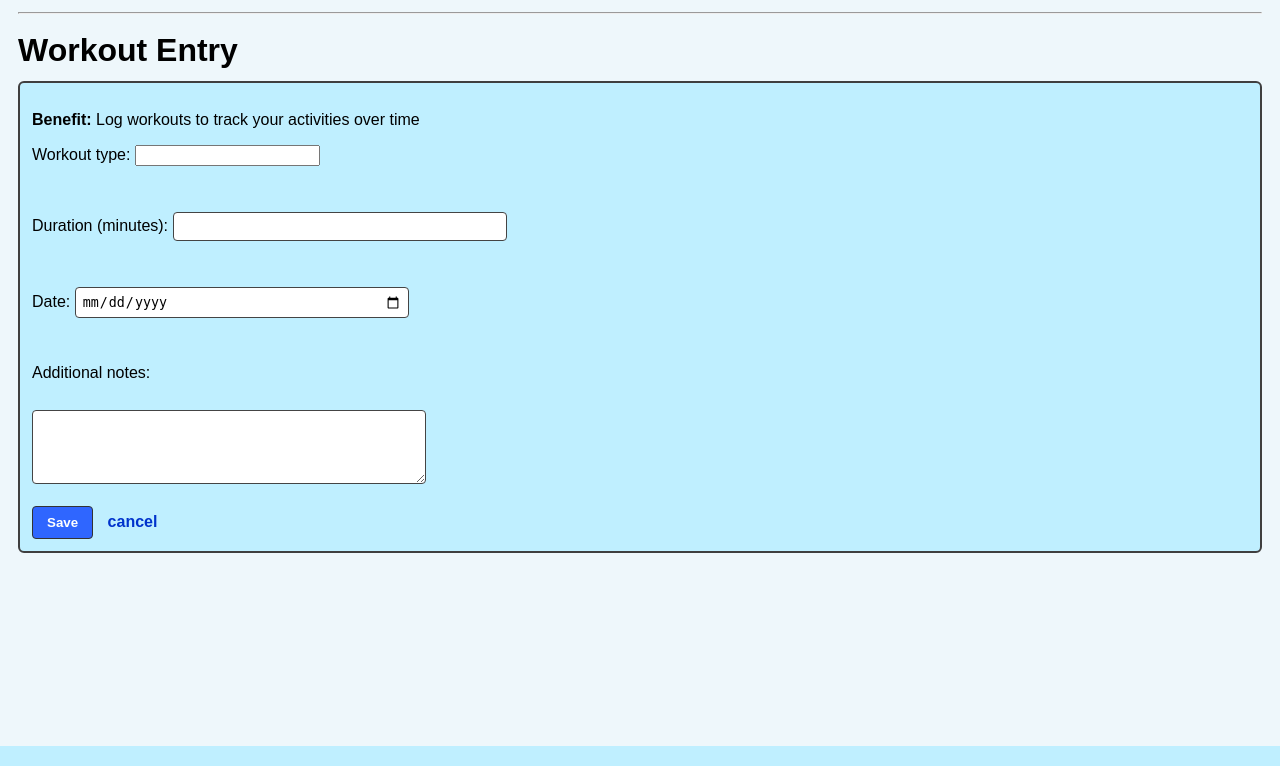
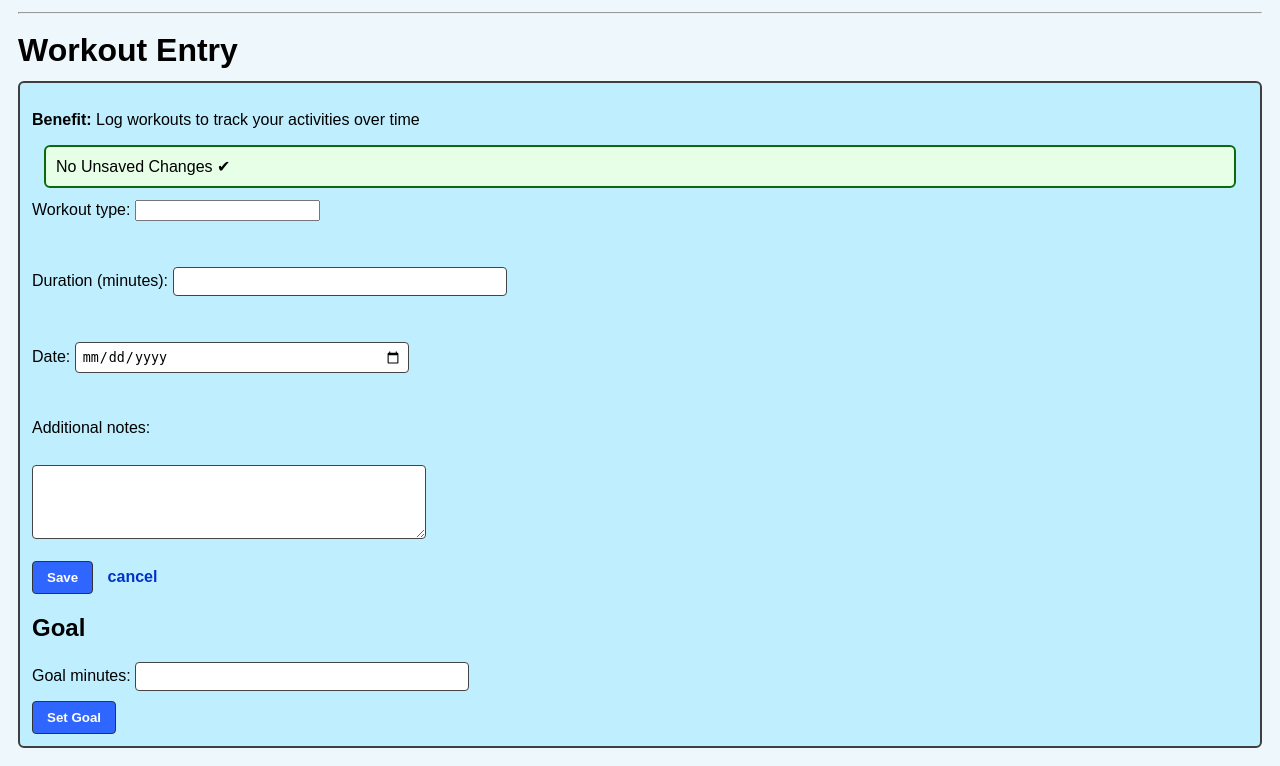
Before and after one commit to agargesh1/CS361-main-program, a Flask app: page /entry in a window 1280 px wide. Shown: the part 54-820 px from the top of the page. Run offline with Flask 3, Linux system fonts and the light colour scheme.

Commit message:
created ability to add goals and reset goal, added working entry status for workouts, added emojis to status messages.

```diff
--- a/app.py
+++ b/app.py
@@ -9,6 +9,22 @@ from flask import abort
 app = Flask(__name__)
 
 DATA_PATH = Path("data/workouts.json")
+GOAL_PATH = Path("data/goal.json")
+
+def load_goal_minutes(default=150):
+    if not GOAL_PATH.exists():
+        return default
+    try:
+        with GOAL_PATH.open("r", encoding="utf-8") as f:
+            data = json.load(f)
+            return int(data.get("goal_minutes", default))
+    except (json.JSONDecodedError, ValueError, TypeError):
+        return default
+
+def save_goal_minutes(goal_minutes: int):
+    GOAL_PATH.parent.mkdir(parents=True, exist_ok=True)
+    with GOAL_PATH.open("w", encoding="utf-8") as f:
+        json.dump({"goal_minutes": goal_minutes}, f, indent=2)
 
 
 def load_workouts():
@@ -130,13 +146,26 @@ def delete_workout(idx: int):
 
     return redirect(url_for("history", status="Workout Deleted."))
 
+@app.post("/goal")
+def set_goal():
+    goal_raw = request.form.get("goal_minutes", "").strip()
+    try:
+        goal = int(goal_raw)
+        if goal <= 0:
+            raise ValueError
+    except ValueError:
+        return redirect(url_for("entry", status="Goal must be a positive whole number."))
+
+    save_goal_minutes(goal)
+    return redirect(url_for("progress"))
+
 
 
 @app.get("/progress")
 def progress():
     workouts = load_workouts()
 
-    GOAL_MINUTES = 150
+    GOAL_MINUTES = load_goal_minutes(default=150)
 
     if len(workouts) == 0:
         return render_template(
@@ -156,9 +185,13 @@ def progress():
     chart_exists = CHART_PATH.exists()
 
     if progress_percent >= 100:
-        status = "Goal reached! Nice work — you hit your target minutes."
+        status = "Goal Reached 🥳✨! Fantastic work 👏👏👏. Set a new goal whenever you're ready."
+    elif progress_percent >= 75:
+        status = f" Almoss there, keep goin 🤏📈! You're at {progress_percent}% of your goal."
+    elif progress_percent >= 25:
+        status = f" Great Progress 💪! {progress_percent}% toward your goal."
     else:
-        status = f"You're {progress_percent}% of the way to your goal."
+        status = f"Great Start! {progress_percent}% towards your goal."
 
     stats = {
         "total_workouts": total_workouts,
@@ -176,5 +209,7 @@ def progress():
     )
 
 
+
+
 if __name__ == "__main__":
     app.run(host="0.0.0.0", port=5001, debug=True)
--- /dev/null
+++ b/data/goal.json
@@ -0,0 +1,3 @@
+{
+  "goal_minutes": 300
+}
--- /dev/null
+++ b/static/app.js
@@ -0,0 +1,25 @@
+document.addEventListener("DOMContentLoaded", () => {
+  const form = document.querySelector("form[data-dirty-tracker='true']");
+  const statusEl = document.getElementById("live-status");
+
+  if (!form || !statusEl) return;
+
+  let isDirty = false;
+
+  const setUnsaved = () => {
+    if (isDirty) return;
+    isDirty = true;
+    statusEl.textContent = "YOUR CHANGES ARE NOT SAVED!";
+    statusEl.classList.remove("status-saved", "status-saving");
+    statusEl.classList.add("status-unsaved");
+  };
+
+  form.addEventListener("input", setUnsaved);
+  form.addEventListener("change", setUnsaved);
+
+  form.addEventListener("submit", () => {
+    statusEl.textContent = "Saving...";
+    statusEl.classList.remove("status-unsaved", "status-saved");
+    statusEl.classList.add("status-saving");
+  });
+});
--- a/static/style.css
+++ b/static/style.css
@@ -108,6 +108,21 @@ a.cancel-link {
     margin: 12px;
 }
 
+.status-unsaved {
+    border: 2px solid #b00000;
+    background: #ffe5e5;
+}
+
+.status-saved {
+    border: 2px solid #0b6b0b;
+    background: #e7ffe7;
+}
+
+.status-saving {
+    border: 2px solid #444;
+    background: #f2f2f2;
+}
+
 ul {
     margin: 0;
     padding-left: 18px;
--- a/templates/base.html
+++ b/templates/base.html
@@ -16,5 +16,6 @@
   <main>
     {% block content %}{% endblock %}
   </main>
+  <script src="{{ url_for('static', filename='app.js') }}"></script>
 </body>
 </html>
--- a/templates/entry.html
+++ b/templates/entry.html
@@ -14,7 +14,10 @@
 
     {% endif %}
 
-    <form method="post">
+    <div id="live-status" class="status-box status-saved">
+        No Unsaved Changes ✔
+    </div>
+    <form method="post" data-dirty-tracker="true">
         <label> Workout type: <input name="workout_type"></label><br><br>
         <label>Duration (minutes): <input name="duration" type="number" min="1"> </label><br><br>
         <label>Date: <input name="date" type="date"></label><br><br>
@@ -24,5 +27,11 @@
         <button type="submit">Save</button>
         <a class="cancel-link" href="{{ url_for('entry') }}">cancel</a>
     </form>
+
+    <h2>Goal</h2>
+    <form method="post" action="{{ url_for('set_goal') }}">
+        <label>Goal minutes: <input name="goal_minutes" type="number" min="1"></label>
+        <button type="submit">Set Goal</button>
+    </form>
 </div>
 {% endblock %}
```
Also changed, not shown: data/workouts.json (+12 -0 lines), templates/progress.html (+15 -0 lines), static/progress_chart.png.
